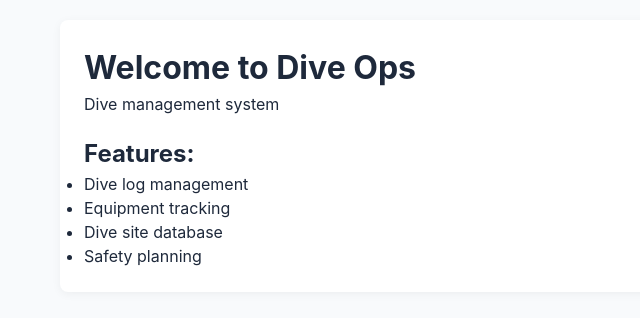
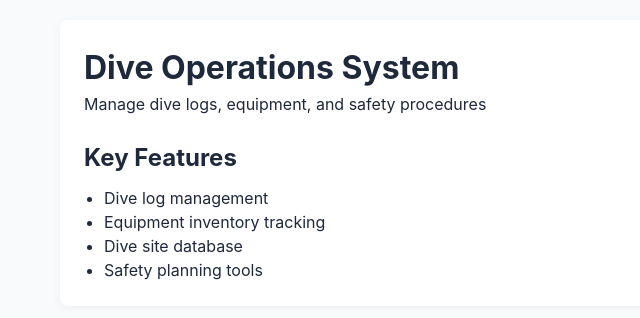
Before and after one commit to 153server/dive-ops-supabase, a Next.js app in the folder dive-ops-supabase/: page / in a window 1280 px wide. Shown: the top 318 px of the page, without its empty margins (0-640 px from the left). Built offline with nearby package versions, Linux system fonts and the light colour scheme.

Commit message:
Update index.tsx

```diff
--- a/dive-ops-supabase/pages/index.tsx
+++ b/dive-ops-supabase/pages/index.tsx
@@ -2,16 +2,16 @@ export default function Home() {
   return (
     <div className="container">
       <div className="card">
-        <h1>Welcome to Dive Ops</h1>
-        <p>Dive management system</p>
+        <h1>Dive Operations System</h1>
+        <p>Manage dive logs, equipment, and safety procedures</p>
 
-        <div style={{ marginTop: '20px' }}>
-          <h2>Features:</h2>
-          <ul>
+        <div style={{ marginTop: '24px' }}>
+          <h2>Key Features</h2>
+          <ul style={{ marginLeft: '20px', marginTop: '10px' }}>
             <li>Dive log management</li>
-            <li>Equipment tracking</li>
+            <li>Equipment inventory tracking</li>
             <li>Dive site database</li>
-            <li>Safety planning</li>
+            <li>Safety planning tools</li>
           </ul>
         </div>
       </div>
```
